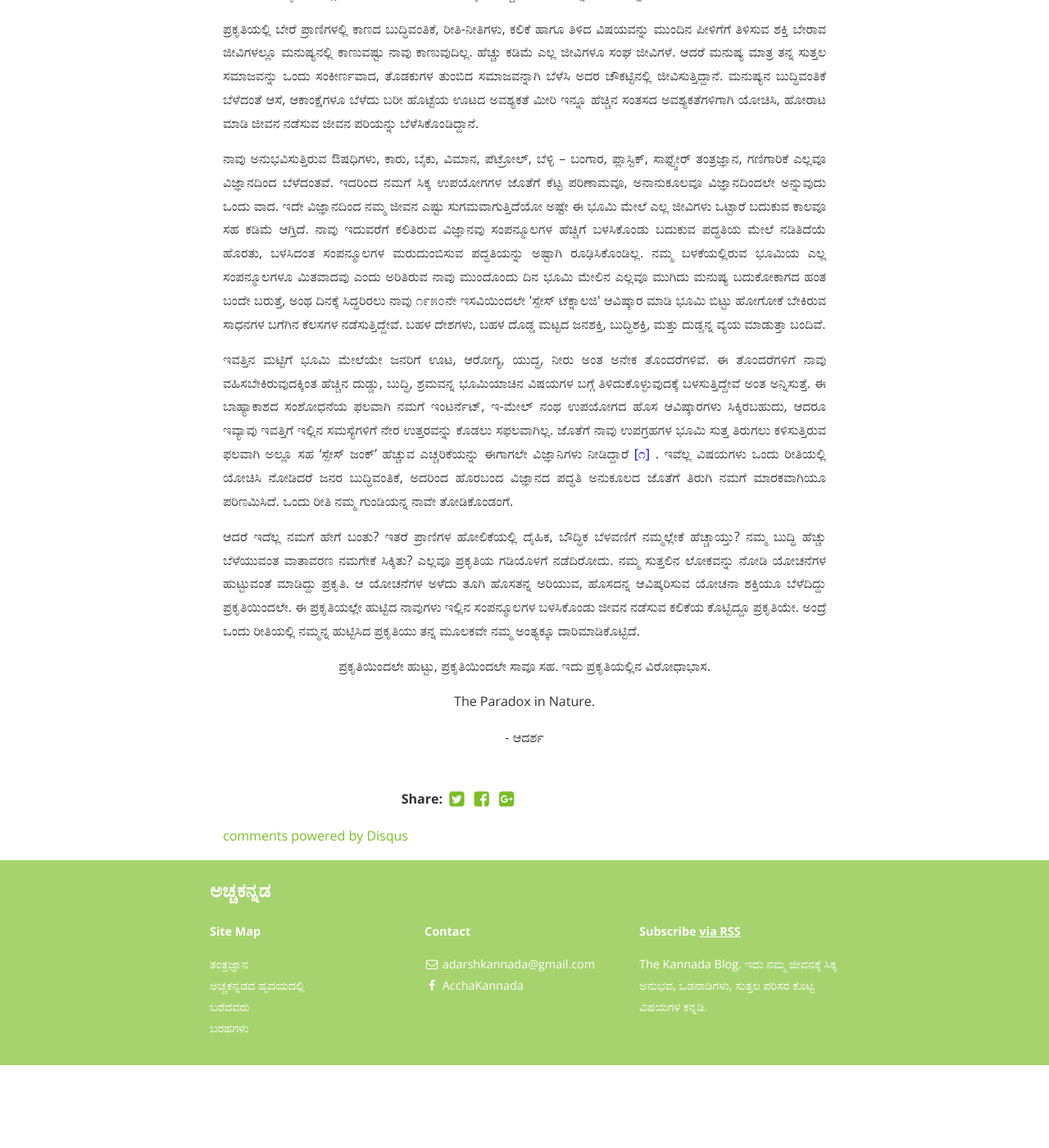
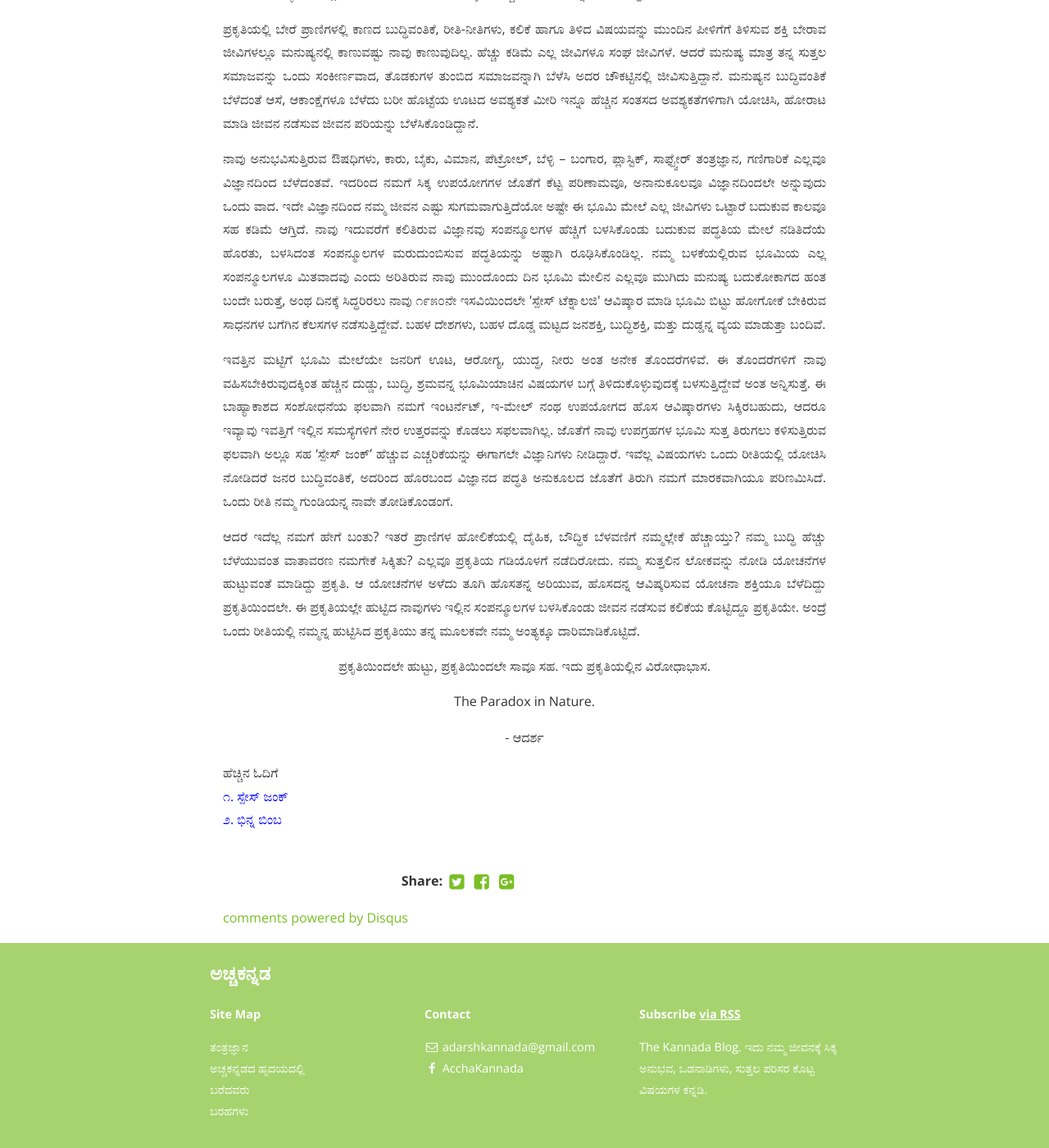
Before and after one commit to bencentra/centrarium, a Jekyll site: the page built from _posts/2021-05-16-prakrutiya-virodhaabhaasa.markdown, in a window 1280 px wide and 1400 px high, scrolled down 753 px. Shown: the whole window at 82% size. Built offline with Jekyll 4.4.1, drawn with Linux system fonts in a browser that asks for light colours; nearby versions of some CDN libraries; comment, search, counter and statistics services are not loaded; a style sheet for code colours, icons or effects is not loaded; before the commit the page ends 2052 px from its top, so only the background shows below that.

Commit message:
Update 2021-05-16-prakrutiya-virodhaabhaasa.markdown

```diff
--- a/_posts/2021-05-16-prakrutiya-virodhaabhaasa.markdown
+++ b/_posts/2021-05-16-prakrutiya-virodhaabhaasa.markdown
@@ -15,10 +15,14 @@
 
 <p align = "justify"> ನಾವು ಅನುಭವಿಸುತ್ತಿರುವ ಔಷಧಿಗಳು, ಕಾರು, ಬೈಕು, ವಿಮಾನ, ಪೆಟ್ರೋಲ್, ಬೆಳ್ಳಿ – ಬಂಗಾರ, ಪ್ಲಾಸ್ಟಿಕ್, ಸಾಫ್ಟ್ವೇರ್ ತಂತ್ರಜ್ಞಾನ, ಗಣಿಗಾರಿಕೆ ಎಲ್ಲವೂ ವಿಜ್ಞಾನದಿಂದ ಬೆಳೆದಂತವೆ. ಇದರಿಂದ ನಮಗೆ ಸಿಕ್ಕ ಉಪಯೋಗಗಳ ಜೊತೆಗೆ ಕೆಟ್ಟ ಪರಿಣಾಮವೂ, ಅನಾನುಕೂಲವೂ ವಿಜ್ಞಾನದಿಂದಲೇ ಅನ್ನುವುದು ಒಂದು ವಾದ. ಇದೇ ವಿಜ್ಞಾನದಿಂದ ನಮ್ಮ ಜೀವನ ಎಷ್ಟು ಸುಗಮವಾಗುತ್ತಿದೆಯೋ ಅಷ್ಟೇ ಈ ಭೂಮಿ ಮೇಲೆ ಎಲ್ಲ ಜೀವಿಗಳು ಒಟ್ಟಾರೆ ಬದುಕುವ ಕಾಲವೂ ಸಹ ಕಡಿಮೆ ಆಗ್ತಿದೆ. ನಾವು ಇದುವರೆಗೆ ಕಲಿತಿರುವ ವಿಜ್ಞಾನವು ಸಂಪನ್ಮೂಲಗಳ  ಹೆಚ್ಚಿಗೆ ಬಳಸಿಕೊಂಡು ಬದುಕುವ ಪದ್ಧತಿಯ ಮೇಲೆ ನಡಿತಿದೆಯೆ ಹೊರತು, ಬಳಸಿದಂತ ಸಂಪನ್ಮೂಲಗಳ ಮರುದುಂಬಿಸುವ ಪದ್ಧತಿಯನ್ನು ಅಷ್ಟಾಗಿ ರೂಢಿಸಿಕೊಂಡಿಲ್ಲ. ನಮ್ಮ ಬಳಕೆಯಲ್ಲಿರುವ ಭೂಮಿಯ ಎಲ್ಲ ಸಂಪನ್ಮೂಲಗಳೂ ಮಿತವಾದವು ಎಂದು ಅರಿತಿರುವ ನಾವು ಮುಂದೊಂದು ದಿನ ಭೂಮಿ ಮೇಲಿನ ಎಲ್ಲವೂ ಮುಗಿದು ಮನುಷ್ಯ ಬದುಕೋಕಾಗದ ಹಂತ ಬಂದೇ ಬರುತ್ತೆ, ಅಂಥ ದಿನಕ್ಕೆ ಸಿದ್ಧರಿರಲು ನಾವು ೧೯೫೦ನೇ ಇಸವಿಯಿಂದಲೇ 'ಸ್ಪೇಸ್ ಟೆಕ್ನಾಲಜಿ' ಆವಿಷ್ಕಾರ ಮಾಡಿ ಭೂಮಿ ಬಿಟ್ಟು ಹೋಗೋಕೆ ಬೇಕಿರುವ ಸಾಧನಗಳ ಬಗೆಗಿನ ಕೆಲಸಗಳ ನಡೆಸುತ್ತಿದ್ದೇವೆ. ಬಹಳ ದೇಶಗಳು, ಬಹಳ ದೊಡ್ಡ ಮಟ್ಟದ ಜನಶಕ್ತಿ, ಬುದ್ಧಿಶಕ್ತಿ, ಮತ್ತು ದುಡ್ಡನ್ನ ವ್ಯಯ ಮಾಡುತ್ತಾ ಬಂದಿವೆ. </p>
 
-<p align = "justify"> ಇವತ್ತಿನ ಮಟ್ಟಿಗೆ ಭೂಮಿ ಮೇಲೆಯೇ ಜನರಿಗೆ ಊಟ, ಆರೋಗ್ಯ, ಯುದ್ಧ, ನೀರು ಅಂತ ಅನೇಕ ತೊಂದರೆಗಳಿವೆ. ಈ ತೊಂದರೆಗಳಿಗೆ ನಾವು ವಹಿಸಬೇಕಿರುವುದಕ್ಕಿಂತ ಹೆಚ್ಚಿನ ದುಡ್ಡು, ಬುದ್ಧಿ, ಶ್ರಮವನ್ನ ಭೂಮಿಯಾಚಿನ ವಿಷಯಗಳ ಬಗ್ಗೆ ತಿಳಿದುಕೊಳ್ಳುವುದಕ್ಕೆ ಬಳಸುತ್ತಿದ್ದೇವೆ ಅಂತ ಅನ್ನಿಸುತ್ತೆ. ಈ ಬಾಹ್ಯಾಕಾಶದ ಸಂಶೋಧನೆಯ ಫಲವಾಗಿ ನಮಗೆ ಇಂಟರ್ನೆಟ್, ಇ-ಮೇಲ್ ನಂಥ ಉಪಯೋಗದ ಹೊಸ ಆವಿಷ್ಕಾರಗಳು ಸಿಕ್ಕಿರಬಹುದು, ಆದರೂ ಇವ್ಯಾವು ಇವತ್ತಿಗೆ ಇಲ್ಲಿನ ಸಮಸ್ಯೆಗಳಿಗೆ ನೇರ ಉತ್ತರವನ್ನು ಕೊಡಲು ಸಫಲವಾಗಿಲ್ಲ. ಜೊತೆಗೆ ನಾವು ಉಪಗ್ರಹಗಳ ಭೂಮಿ ಸುತ್ತ ತಿರುಗಲು ಕಳಿಸುತ್ತಿರುವ ಫಲವಾಗಿ ಅಲ್ಲೂ ಸಹ ‘ಸ್ಪೇಸ್ ಜಂಕ್’ ಹೆಚ್ಚುವ ಎಚ್ಚರಿಕೆಯನ್ನು ಈಗಾಗಲೇ ವಿಜ್ಞಾನಿಗಳು ನೀಡಿದ್ದಾರೆ <a  style="color:blue;" href="https://observer.com/2020/10/spacex-starlink-satellite-collision-risk-space-debris/"> [೧] </a>. ಇವೆಲ್ಲ ವಿಷಯಗಳು ಒಂದು ರೀತಿಯಲ್ಲಿ ಯೋಚಿಸಿ ನೋಡಿದರೆ ಜನರ ಬುದ್ಧಿವಂತಿಕೆ, ಅದರಿಂದ ಹೊರಬಂದ ವಿಜ್ಞಾನದ ಪದ್ಧತಿ ಅನುಕೂಲದ ಜೊತೆಗೆ ತಿರುಗಿ ನಮಗೆ ಮಾರಕವಾಗಿಯೂ ಪರಿಣಮಿಸಿದೆ. ಒಂದು ರೀತಿ ನಮ್ಮ ಗುಂಡಿಯನ್ನ ನಾವೇ ತೋಡಿಕೊಂಡಂಗೆ. </p>
+<p align = "justify"> ಇವತ್ತಿನ ಮಟ್ಟಿಗೆ ಭೂಮಿ ಮೇಲೆಯೇ ಜನರಿಗೆ ಊಟ, ಆರೋಗ್ಯ, ಯುದ್ಧ, ನೀರು ಅಂತ ಅನೇಕ ತೊಂದರೆಗಳಿವೆ. ಈ ತೊಂದರೆಗಳಿಗೆ ನಾವು ವಹಿಸಬೇಕಿರುವುದಕ್ಕಿಂತ ಹೆಚ್ಚಿನ ದುಡ್ಡು, ಬುದ್ಧಿ, ಶ್ರಮವನ್ನ ಭೂಮಿಯಾಚಿನ ವಿಷಯಗಳ ಬಗ್ಗೆ ತಿಳಿದುಕೊಳ್ಳುವುದಕ್ಕೆ ಬಳಸುತ್ತಿದ್ದೇವೆ ಅಂತ ಅನ್ನಿಸುತ್ತೆ. ಈ ಬಾಹ್ಯಾಕಾಶದ ಸಂಶೋಧನೆಯ ಫಲವಾಗಿ ನಮಗೆ ಇಂಟರ್ನೆಟ್, ಇ-ಮೇಲ್ ನಂಥ ಉಪಯೋಗದ ಹೊಸ ಆವಿಷ್ಕಾರಗಳು ಸಿಕ್ಕಿರಬಹುದು, ಆದರೂ ಇವ್ಯಾವು ಇವತ್ತಿಗೆ ಇಲ್ಲಿನ ಸಮಸ್ಯೆಗಳಿಗೆ ನೇರ ಉತ್ತರವನ್ನು ಕೊಡಲು ಸಫಲವಾಗಿಲ್ಲ. ಜೊತೆಗೆ ನಾವು ಉಪಗ್ರಹಗಳ ಭೂಮಿ ಸುತ್ತ ತಿರುಗಲು ಕಳಿಸುತ್ತಿರುವ ಫಲವಾಗಿ ಅಲ್ಲೂ ಸಹ ‘ಸ್ಪೇಸ್ ಜಂಕ್’ ಹೆಚ್ಚುವ ಎಚ್ಚರಿಕೆಯನ್ನು ಈಗಾಗಲೇ ವಿಜ್ಞಾನಿಗಳು ನೀಡಿದ್ದಾರೆ. ಇವೆಲ್ಲ ವಿಷಯಗಳು ಒಂದು ರೀತಿಯಲ್ಲಿ ಯೋಚಿಸಿ ನೋಡಿದರೆ ಜನರ ಬುದ್ಧಿವಂತಿಕೆ, ಅದರಿಂದ ಹೊರಬಂದ ವಿಜ್ಞಾನದ ಪದ್ಧತಿ ಅನುಕೂಲದ ಜೊತೆಗೆ ತಿರುಗಿ ನಮಗೆ ಮಾರಕವಾಗಿಯೂ ಪರಿಣಮಿಸಿದೆ. ಒಂದು ರೀತಿ ನಮ್ಮ ಗುಂಡಿಯನ್ನ ನಾವೇ ತೋಡಿಕೊಂಡಂಗೆ. </p>
 
 <p align = "justify"> ಆದರೆ ಇದೆಲ್ಲ ನಮಗೆ ಹೇಗೆ ಬಂತು? ಇತರೆ ಪ್ರಾಣಿಗಳ ಹೋಲಿಕೆಯಲ್ಲಿ ದೈಹಿಕ, ಬೌದ್ಧಿಕ ಬೆಳವಣಿಗೆ ನಮ್ಮಲ್ಲೇಕೆ ಹೆಚ್ಚಾಯ್ತು? ನಮ್ಮ ಬುದ್ಧಿ ಹೆಚ್ಚು ಬೆಳೆಯುವಂತ ವಾತಾವರಣ ನಮಗೇಕೆ ಸಿಕ್ಕಿತು? ಎಲ್ಲವೂ ಪ್ರಕೃತಿಯ ಗಡಿಯೊಳಗೆ ನಡೆದಿರೋದು. ನಮ್ಮ ಸುತ್ತಲಿನ ಲೋಕವನ್ನು ನೋಡಿ ಯೋಚನೆಗಳ ಹುಟ್ಟುವಂತೆ ಮಾಡಿದ್ದು ಪ್ರಕೃತಿ. ಆ ಯೋಚನೆಗಳ ಅಳೆದು ತೂಗಿ ಹೊಸತನ್ನ ಅರಿಯುವ, ಹೊಸದನ್ನ ಆವಿಷ್ಕರಿಸುವ ಯೋಚನಾ ಶಕ್ತಿಯೂ ಬೆಳೆದಿದ್ದು ಪ್ರಕೃತಿಯಿಂದಲೇ. ಈ ಪ್ರಕೃತಿಯಲ್ಲೇ ಹುಟ್ಟಿದ ನಾವುಗಳು ಇಲ್ಲಿನ ಸಂಪನ್ಮೂಲಗಳ ಬಳಸಿಕೊಂಡು ಜೀವನ ನಡೆಸುವ ಕಲಿಕೆಯ ಕೊಟ್ಟಿದ್ದೂ ಪ್ರಕೃತಿಯೇ. ಅಂದ್ರೆ ಒಂದು ರೀತಿಯಲ್ಲಿ ನಮ್ಮನ್ನ ಹುಟ್ಟಿಸಿದ ಪ್ರಕೃತಿಯು ತನ್ನ ಮೂಲಕವೇ ನಮ್ಮ ಅಂತ್ಯಕ್ಕೂ ದಾರಿಮಾಡಿಕೊಟ್ಟಿದೆ.</p>
 
 <p align = "center"> ಪ್ರಕೃತಿಯಿಂದಲೇ ಹುಟ್ಟು, ಪ್ರಕೃತಿಯಿಂದಲೇ ಸಾವೂ ಸಹ. ಇದು ಪ್ರಕೃತಿಯಲ್ಲಿನ ವಿರೋಧಾಭಾಸ. </p>
 <p align = "center">  The Paradox in Nature. </p>
 <p align = "center"> - ಆದರ್ಶ </p>
+
+ಹೆಚ್ಚಿನ ಓದಿಗೆ <br>
+<a  style="color:blue;" href="https://observer.com/2020/10/spacex-starlink-satellite-collision-risk-space-debris/"> ೧. ಸ್ಪೇಸ್ ಜಂಕ್ </a> <br>
+<a  style="color:blue;" href="http://totalkannada.com/bhinna-bimba--29268?ver=4276801261">೨. ಭಿನ್ನ ಬಿಂಬ </a>
```
